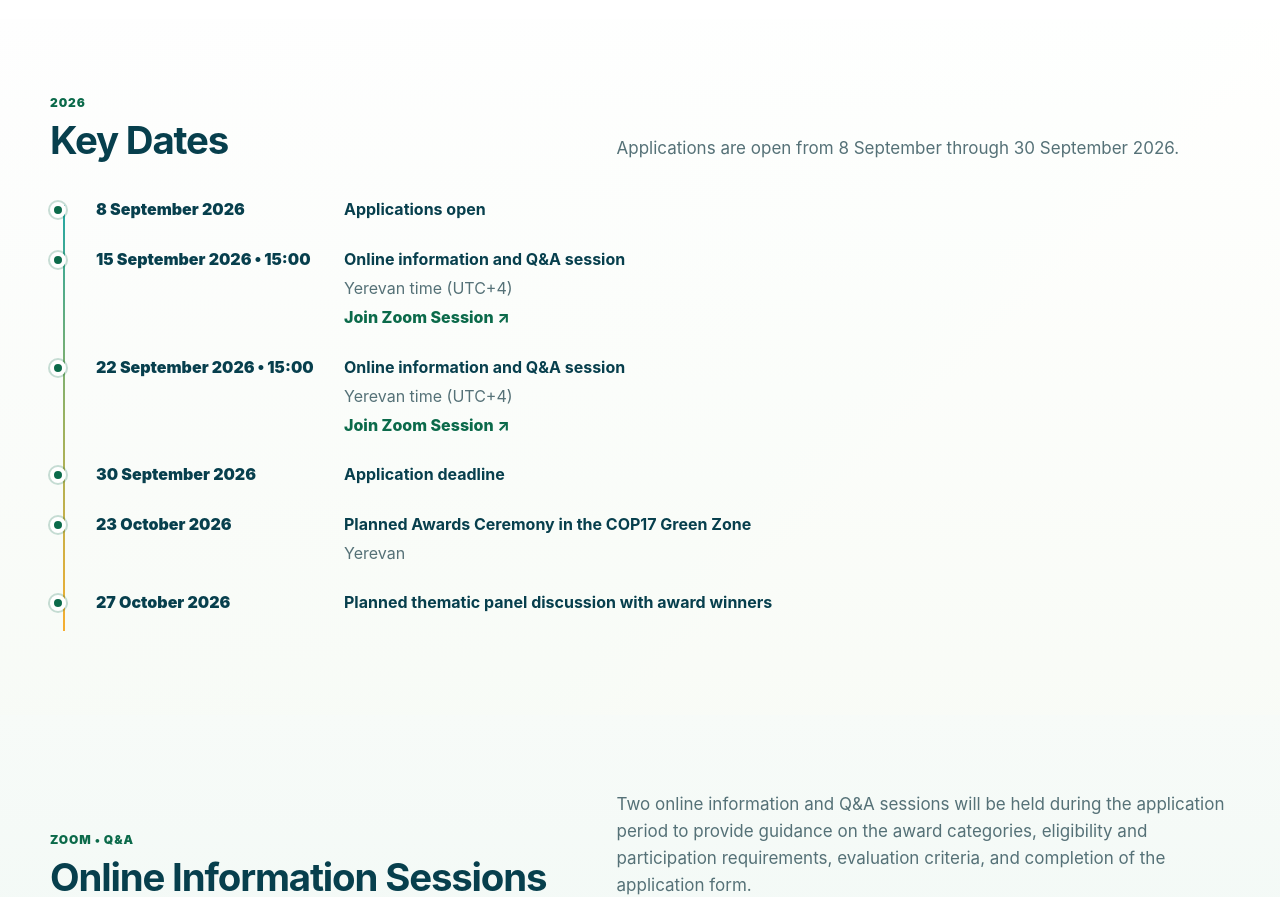
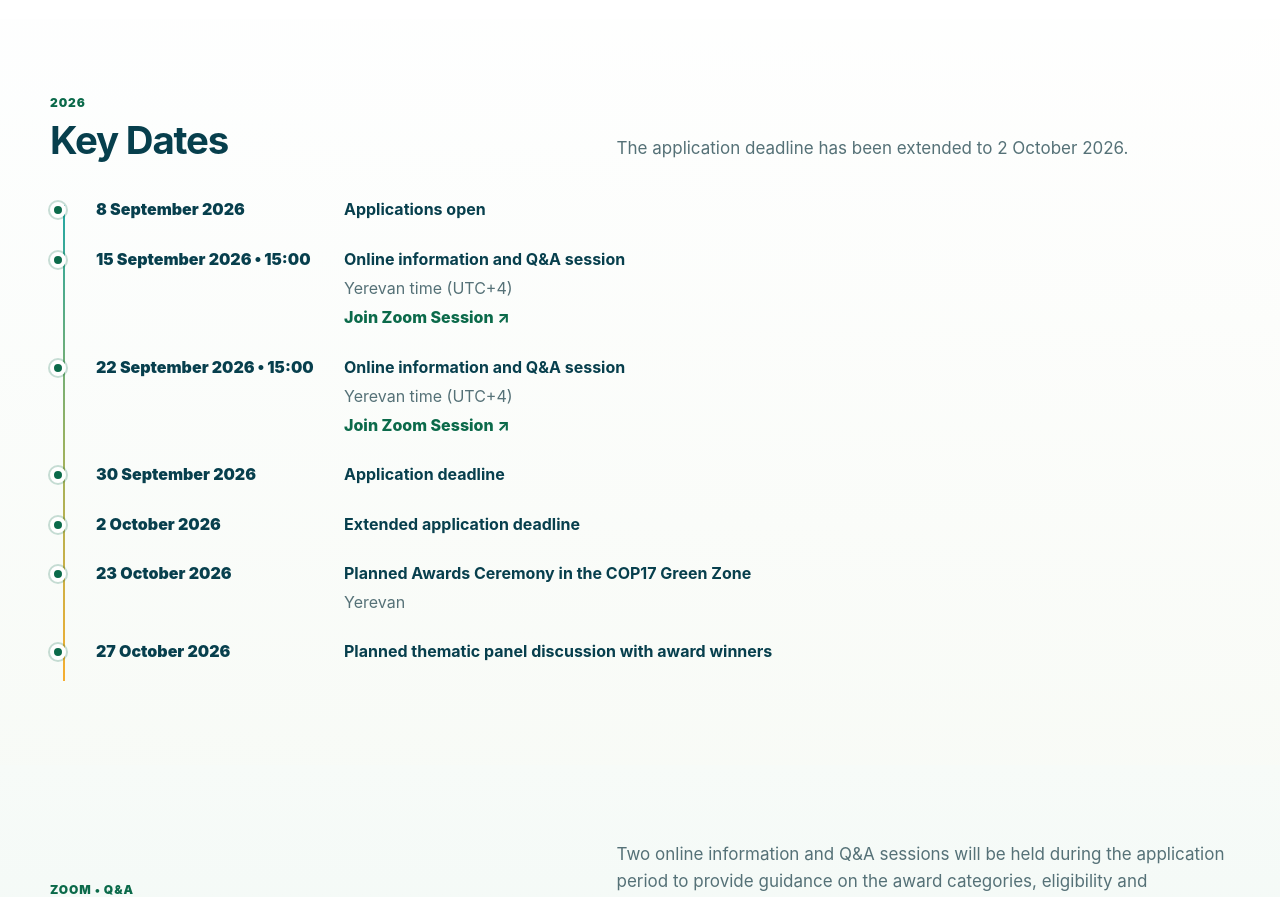
Before and after one commit to wice-armenia/women-in-climate-awards-cop17, a Next.js app: page /en in a window 1280 px wide. Shown: the part 3460-4357 px from the top of the page. Built offline with nearby package versions, Linux system fonts and the light colour scheme.

Commit message:
Exyended deadline for submission

```diff
--- a/content/site.ts
+++ b/content/site.ts
@@ -157,12 +157,13 @@ export const copy: Record<Locale, SiteCopy> = {
     },
     timeline: {
       title: "Հիմնական ժամանակացույց",
-      intro: "Հայտերի ընդունումը բաց է 2026 թվականի սեպտեմբերի 8-ից մինչև սեպտեմբերի 30-ը։",
+      intro: "Հայտերի ընդունման վերջնաժամկետը երկարաձգվել է մինչև 2026 թվականի հոկտեմբերի 2-ը։",
       items: [
         { date: "8 սեպտեմբերի 2026", title: "Հայտերի ընդունման մեկնարկ" },
         { date: "15 սեպտեմբերի 2026 • 15:00", title: "Տեղեկատվական և հարցուպատասխանի առցանց հանդիպում", note: "Երևանի ժամանակով (UTC+4)", zoom: true },
         { date: "22 սեպտեմբերի 2026 • 15:00", title: "Տեղեկատվական և հարցուպատասխանի առցանց հանդիպում", note: "Երևանի ժամանակով (UTC+4)", zoom: true },
         { date: "30 սեպտեմբերի 2026", title: "Հայտերի ընդունման վերջնաժամկետ" },
+        { date: "2 հոկտեմբերի 2026", title: "Հայտերի ընդունման երկարաձգված վերջնաժամկետ" },
         { date: "23 հոկտեմբերի 2026", title: "COP17 Կանաչ գոտում նախատեսվող մրցանակաբաշխություն", note: "Երևան" },
         { date: "27 հոկտեմբերի 2026", title: "Հաղթողների մասնակցությամբ նախատեսվող թեմատիկ պանելային քննարկում" },
       ],
@@ -264,12 +265,13 @@ export const copy: Record<Locale, SiteCopy> = {
     },
     timeline: {
       title: "Key Dates",
-      intro: "Applications are open from 8 September through 30 September 2026.",
+      intro: "The application deadline has been extended to 2 October 2026.",
       items: [
         { date: "8 September 2026", title: "Applications open" },
         { date: "15 September 2026 • 15:00", title: "Online information and Q&A session", note: "Yerevan time (UTC+4)", zoom: true },
         { date: "22 September 2026 • 15:00", title: "Online information and Q&A session", note: "Yerevan time (UTC+4)", zoom: true },
         { date: "30 September 2026", title: "Application deadline" },
+        { date: "2 October 2026", title: "Extended application deadline" },
         { date: "23 October 2026", title: "Planned Awards Ceremony in the COP17 Green Zone", note: "Yerevan" },
         { date: "27 October 2026", title: "Planned thematic panel discussion with award winners" },
       ],
```
